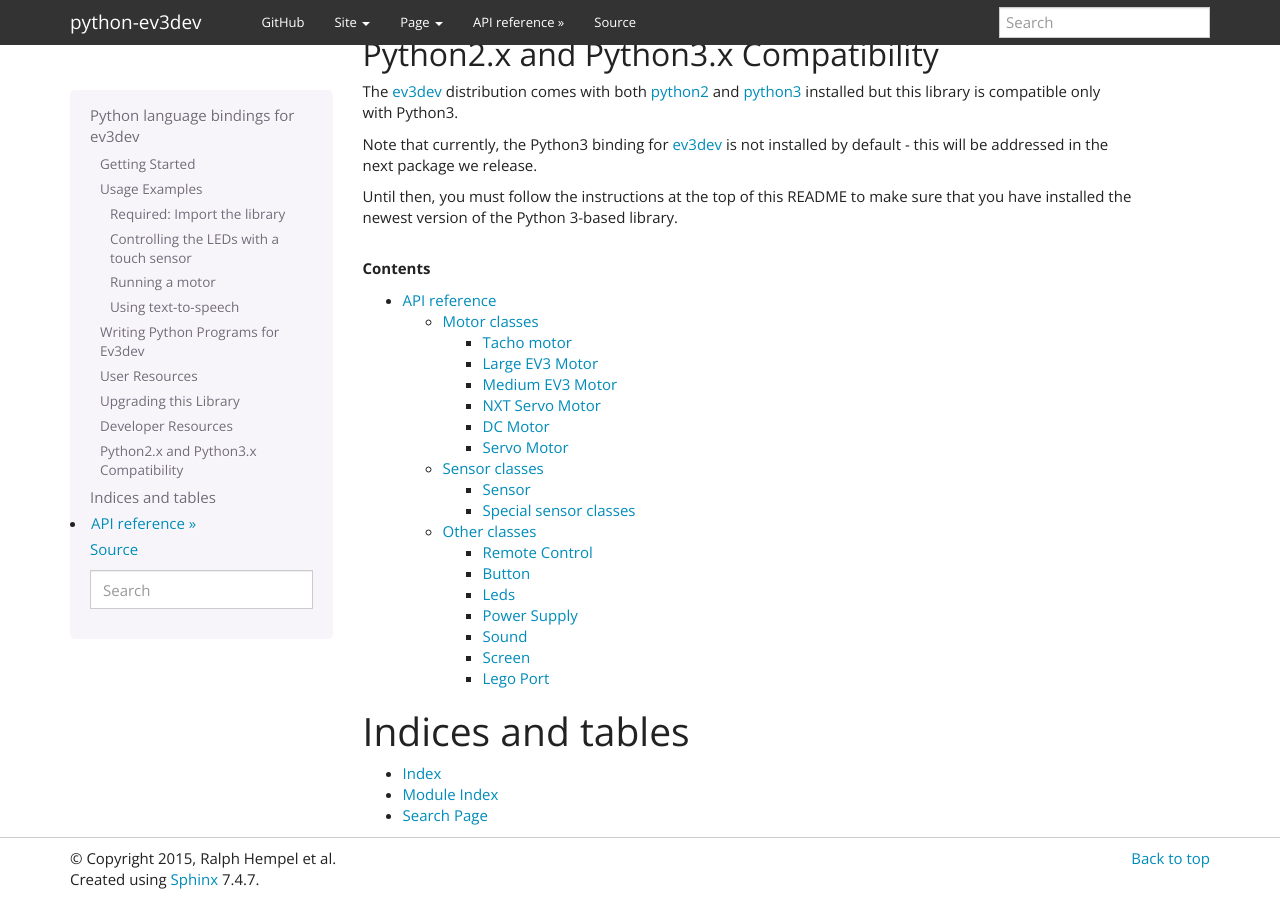
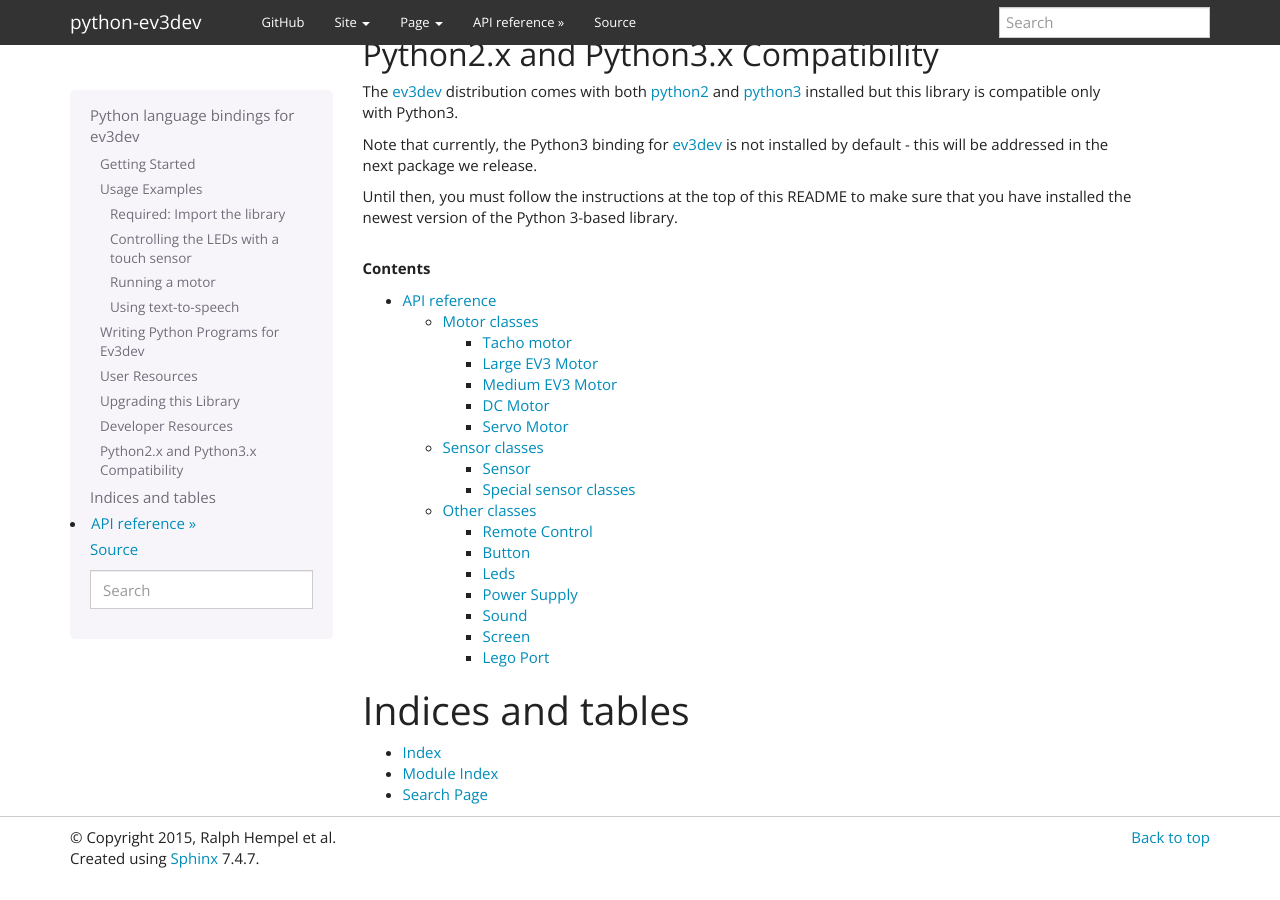
Before and after one commit to ev3dev/ev3dev-lang-python, a Sphinx documentation site: the page built from docs/index.rst, in a window 1280 px wide and 900 px high, scrolled down 2765 px. Built offline with Sphinx 7.4.7, drawn with Linux system fonts in a browser that asks for light colours; after the commit the page ends 3644 px from its top, so only the background shows below that.

Commit message:
Revert "Add NXT servo motor to documentation"
This reverts commit c1c80ad3ea42598877940b0362c2871e865ba812.
NXT motor class goes out (#172)

```diff
--- a/docs/motors.rst
+++ b/docs/motors.rst
@@ -23,13 +23,6 @@ Medium EV3 Motor
     :members:
     :show-inheritance:
 
-NXT Servo Motor
----------------
-
-.. autoclass:: NxtMotor
-    :members:
-    :show-inheritance:
-
 DC Motor
 --------
 
```
